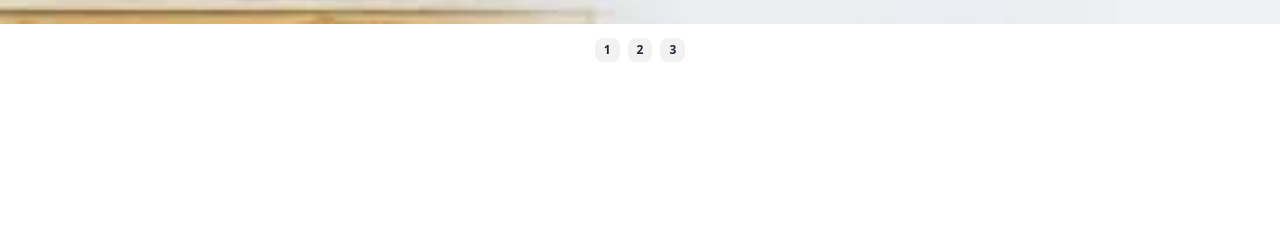
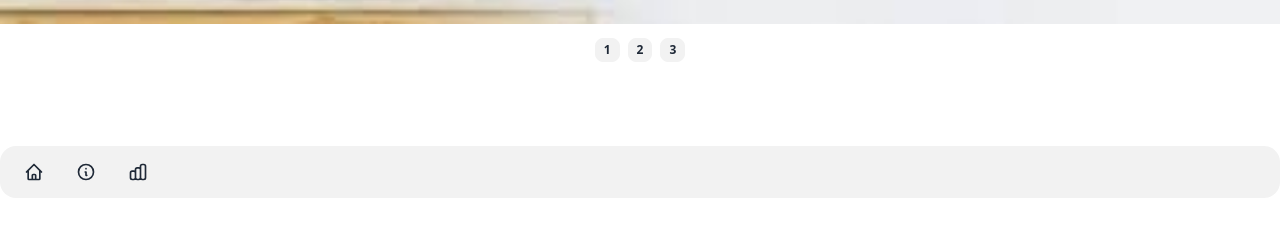
Before and after one commit to aradmirza/needbaz_chaldal_app, a plain HTML site: page index.html in a window 1280 px wide. Shown: the part 560-796 px from the top of the page. Drawn offline with nearby package versions, Linux system fonts and the light colour scheme.

Commit message:
bottom bar

```diff
--- a/index.html
+++ b/index.html
@@ -62,5 +62,32 @@
     </section>
 
 
+
+
+    <footer class="relative h-32 w-30">
+      <ul class="menu menu-horizontal bg-base-200 rounded-box absolute inset-x-0 bottom-0">
+        <li>
+          <a>
+            <svg xmlns="http://www.w3.org/2000/svg" class="h-5 w-5" fill="none" viewBox="0 0 24 24" stroke="currentColor"><path stroke-linecap="round" stroke-linejoin="round" stroke-width="2" d="M3 12l2-2m0 0l7-7 7 7M5 10v10a1 1 0 001 1h3m10-11l2 2m-2-2v10a1 1 0 01-1 1h-3m-6 0a1 1 0 001-1v-4a1 1 0 011-1h2a1 1 0 011 1v4a1 1 0 001 1m-6 0h6" /></svg>
+          </a>
+        </li>
+        <li>
+          <a>
+            <svg xmlns="http://www.w3.org/2000/svg" class="h-5 w-5" fill="none" viewBox="0 0 24 24" stroke="currentColor"><path stroke-linecap="round" stroke-linejoin="round" stroke-width="2" d="M13 16h-1v-4h-1m1-4h.01M21 12a9 9 0 11-18 0 9 9 0 0118 0z" /></svg>
+          </a>
+        </li>
+        <li>
+          <a>
+            <svg xmlns="http://www.w3.org/2000/svg" class="h-5 w-5" fill="none" viewBox="0 0 24 24" stroke="currentColor"><path stroke-linecap="round" stroke-linejoin="round" stroke-width="2" d="M9 19v-6a2 2 0 00-2-2H5a2 2 0 00-2 2v6a2 2 0 002 2h2a2 2 0 002-2zm0 0V9a2 2 0 012-2h2a2 2 0 012 2v10m-6 0a2 2 0 002 2h2a2 2 0 002-2m0 0V5a2 2 0 012-2h2a2 2 0 012 2v14a2 2 0 01-2 2h-2a2 2 0 01-2-2z" /></svg>
+          </a>
+        </li>
+      </ul>
+
+      <!-- <div class="relative h-32 w-32 ...">
+        <div class="absolute inset-x-0 bottom-0 h-16 ...">08</div>
+      </div> -->
+    </footer>
+
+
 </body>
 </html>
```
